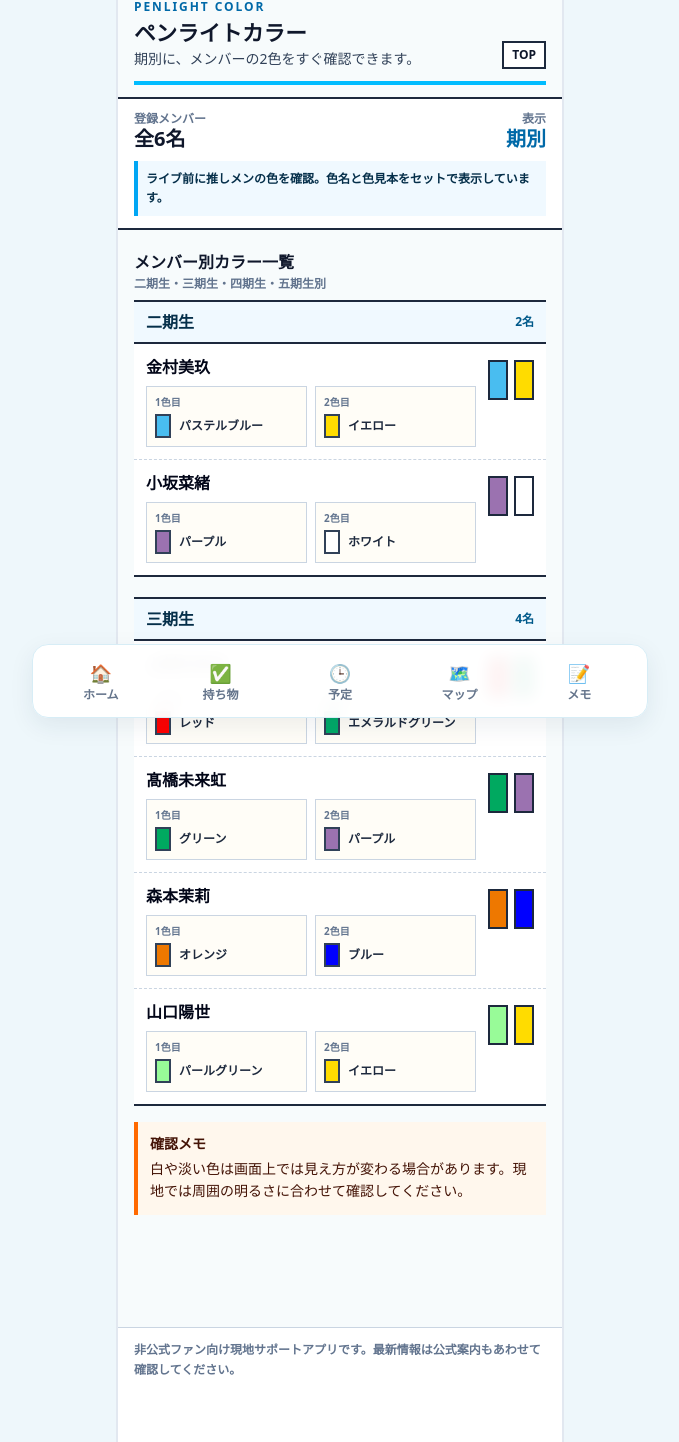
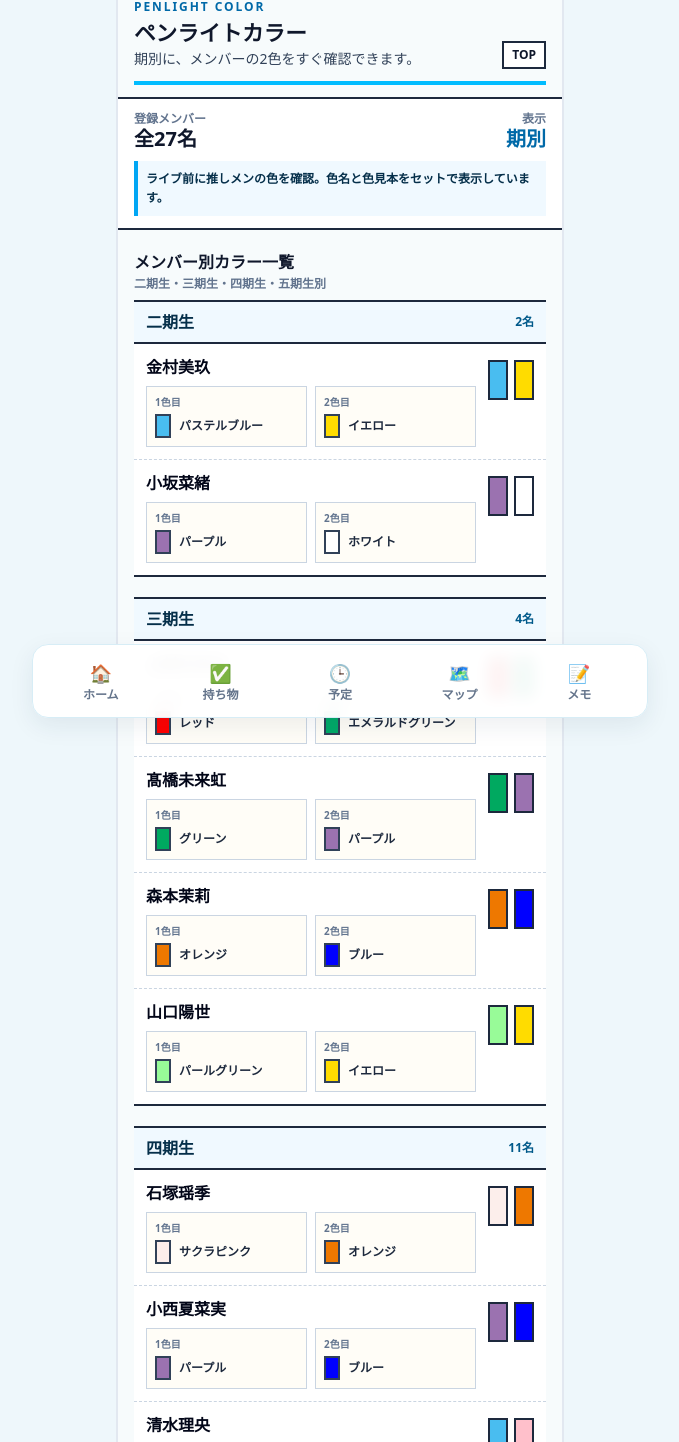
Before and after one commit to masashikuwahara/hinatafes-navi, a Nuxt app: page /penlight in a window 1280 px wide. Shown: the part 74-1516 px from the top of the page, without its empty margins (300-979 px from the left). Built offline with nearby package versions, Linux system fonts and the light colour scheme.

Commit message:
data修正

```diff
--- a/app/data/penlights.ts
+++ b/app/data/penlights.ts
@@ -167,4 +167,151 @@ export const penlightMembers: PenlightMember[] = [
     color1: 'pearl-green',
     color2: 'yellow',
   },
+  {
+    id: 7,
+    name: '石塚瑶季',
+    generation: '四期生',
+    color1: 'sakura-pink',
+    color2: 'orange',
+  },
+  {
+    id: 8,
+    name: '小西夏菜実',
+    generation: '四期生',
+    color1: 'purple',
+    color2: 'blue',
+  },
+  {
+    id: 9,
+    name: '清水理央',
+    generation: '四期生',
+    color1: 'pastel-blue',
+    color2: 'pink',
+  },
+  {
+    id: 10,
+    name: '正源司陽子',
+    generation: '四期生',
+    color1: 'orange',
+    color2: 'red',
+  },
+  {
+    id: 11,
+    name: '竹内希来里',
+    generation: '四期生',
+    color1: 'yellow',
+    color2: 'red',
+  },
+  {
+    id: 12,
+    name: '平尾帆夏',
+    generation: '四期生',
+    color1: 'pastel-blue',
+    color2: 'orange',
+  },
+  {
+    id: 13,
+    name: '平岡海月',
+    generation: '四期生',
+    color1: 'blue',
+    color2: 'yellow',
+  },
+  {
+    id: 14,
+    name: '藤嶌果歩',
+    generation: '四期生',
+    color1: 'sakura-pink',
+    color2: 'blue',
+  },
+  {
+    id: 15,
+    name: '宮地すみれ',
+    generation: '四期生',
+    color1: 'violet',
+    color2: 'red',
+  },
+  {
+    id: 16,
+    name: '山下葉留花',
+    generation: '四期生',
+    color1: 'white',
+    color2: 'emerald-green',
+  },
+  {
+    id: 17,
+    name: '渡辺莉奈',
+    generation: '四期生',
+    color1: 'blue',
+    color2: 'white',
+  },
+  {
+    id: 18,
+    name: '大田美月',
+    generation: '五期生',
+    color1: 'sakura-pink',
+    color2: 'pink',
+  },
+  {
+    id: 19,
+    name: '大野愛実',
+    generation: '五期生',
+    color1: 'red',
+    color2: 'red',
+  },
+  {
+    id: 20,
+    name: '片山紗希',
+    generation: '五期生',
+    color1: 'pastel-blue',
+    color2: 'pastel-blue',
+  },
+  {
+    id: 21,
+    name: '蔵盛妃那乃',
+    generation: '五期生',
+    color1: 'sakura-pink',
+    color2: 'red',
+  },
+  {
+    id: 22,
+    name: '坂井新奈',
+    generation: '五期生',
+    color1: 'white',
+    color2: 'white',
+  },
+  {
+    id: 23,
+    name: '佐藤優羽',
+    generation: '五期生',
+    color1: 'emerald-green',
+    color2: 'emerald-green',
+  },
+  {
+    id: 24,
+    name: '下田衣珠季',
+    generation: '五期生',
+    color1: 'pastel-blue',
+    color2: 'emerald-green',
+  },
+  {
+    id: 25,
+    name: '高井俐香',
+    generation: '五期生',
+    color1: 'purple',
+    color2: 'yellow',
+  },
+  {
+    id: 26,
+    name: '鶴崎仁香',
+    generation: '五期生',
+    color1: 'yellow',
+    color2: 'orange',
+  },
+  {
+    id: 27,
+    name: '松尾桜',
+    generation: '五期生',
+    color1: 'sakura-pink',
+    color2: 'white',
+  },
 ]
```
